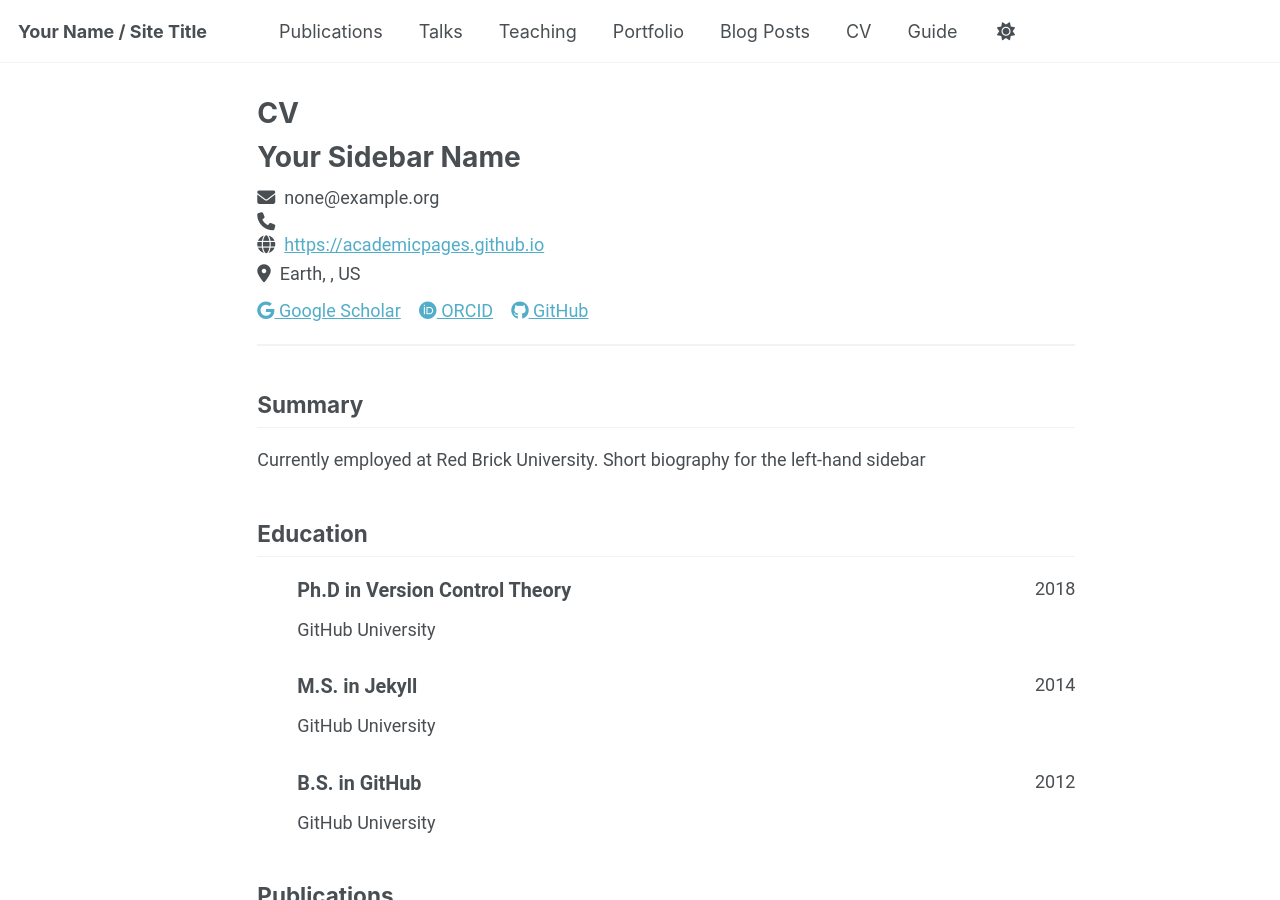
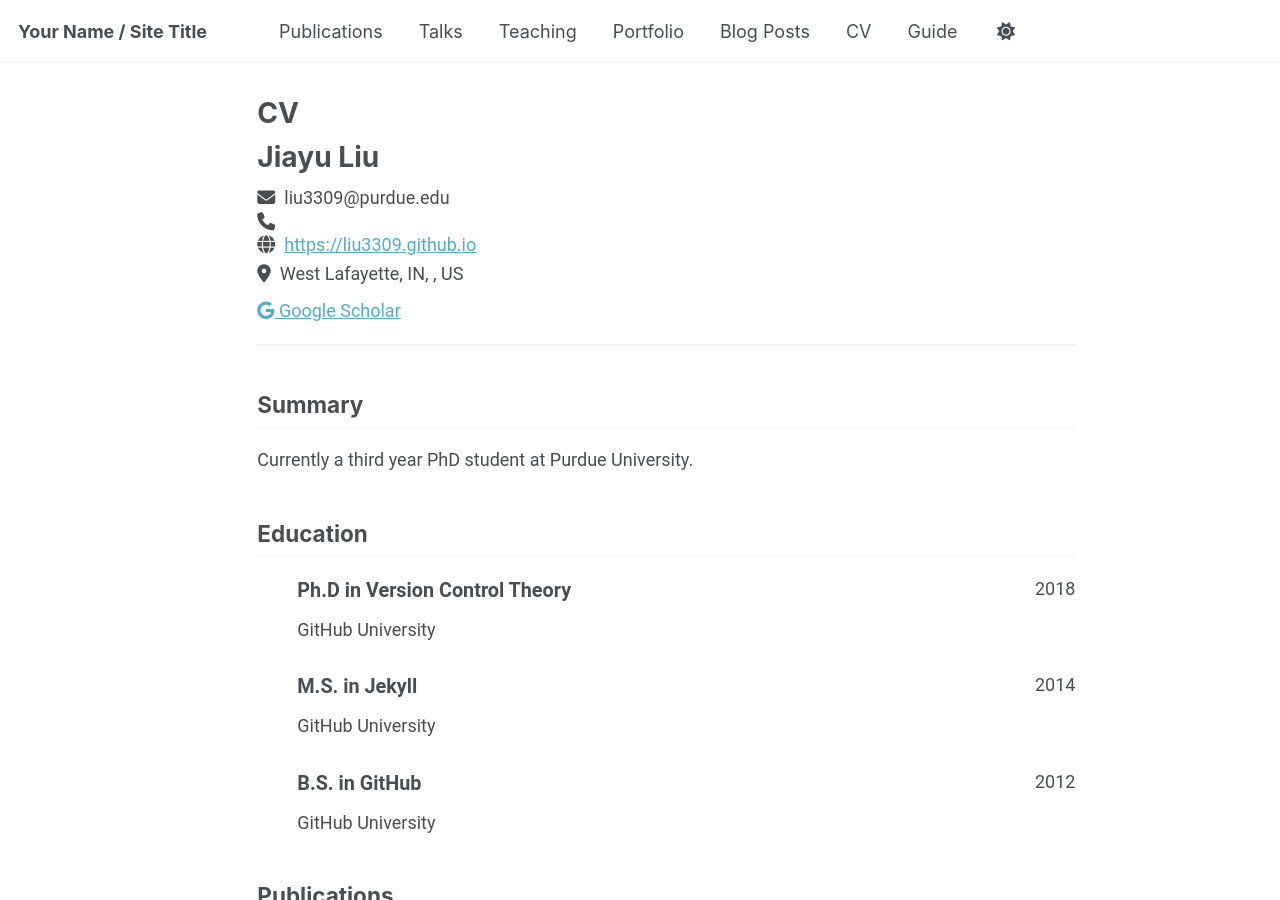
Before and after one commit to liu3309/liu3309.github.io, a Jekyll site: the page built from _pages/cv-json.md, in a window 1280 px wide and 900 px high. Built offline with Jekyll 4.4.1, drawn with Linux system fonts in a browser that asks for light colours; a script that is not in the unit is left out.

Commit message:
Update cv.json

```diff
--- a/_data/cv.json
+++ b/_data/cv.json
@@ -1,14 +1,14 @@
 {
   "basics": {
-    "name": "Your Sidebar Name",
-    "email": "none@example.org",
+    "name": "Jiayu Liu",
+    "email": "liu3309@purdue.edu",
     "phone": "",
-    "website": "https://academicpages.github.io",
-    "summary": "Currently employed at Red Brick University. Short biography for the left-hand sidebar",
+    "website": "https://liu3309.github.io",
+    "summary": "Currently a third year PhD student at Purdue University.",
     "location": {
-      "address": "",
+      "address": "1401 Aviation Drive",
       "postalCode": "",
-      "city": "Earth",
+      "city": "West Lafayette, IN",
       "countryCode": "US",
       "region": ""
     },
@@ -16,18 +16,8 @@
       {
         "network": "Google Scholar",
         "username": "",
-        "url": "https://scholar.google.com/citations?user=PS_CX0AAAAAJ"
+        "url": "https://scholar.google.com/citations?user=kJydRusAAAAJ&hl=en"
       },
-      {
-        "network": "ORCID",
-        "username": "",
-        "url": "http://orcid.org/yourorcidurl"
-      },
-      {
-        "network": "GitHub",
-        "username": "academicpages",
-        "url": "https://github.com/academicpages"
-      }
     ]
   },
   "work": [],
```
